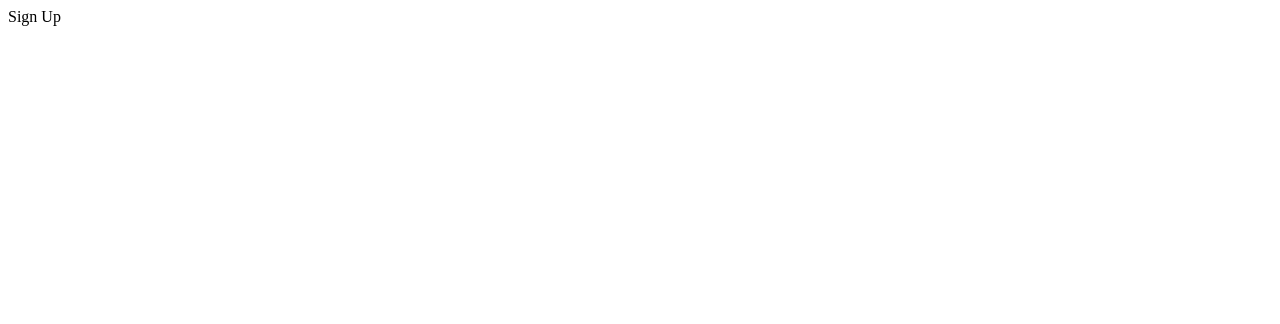
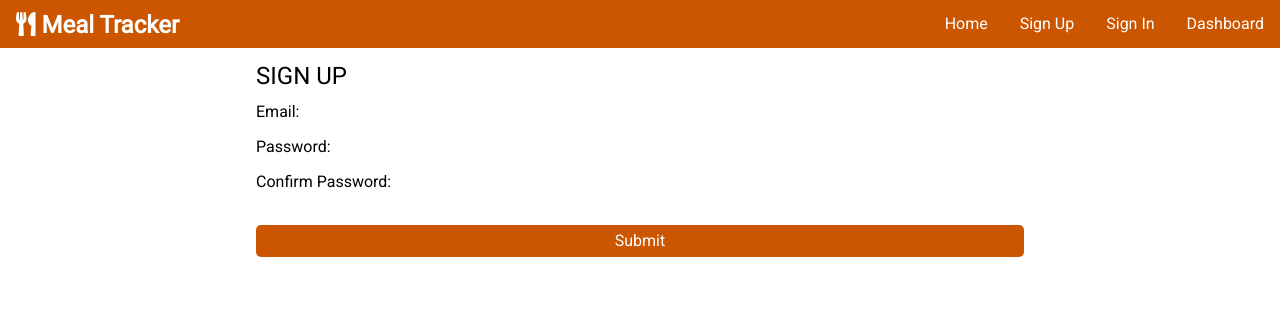
Before and after one commit to TheAuthorGH/mealtracker, a website: page client/signup.html in a window 1280 px wide. Drawn offline with nearby package versions, Linux system fonts and the light colour scheme.

Commit message:
implement signup page

```diff
--- a/client/signup.html
+++ b/client/signup.html
@@ -4,12 +4,61 @@
 
 <head>
 
-	<title>MealTracker - Sign Up</title>
+	<link href="https://fonts.googleapis.com/css?family=Roboto" rel="stylesheet">
+	<link rel="stylesheet" href="https://use.fontawesome.com/releases/v5.2.0/css/all.css" integrity="sha384-hWVjflwFxL6sNzntih27bfxkr27PmbbK/iSvJ+a4+0owXq79v+lsFkW54bOGbiDQ" crossorigin="anonymous"/>
+
+	<link rel="stylesheet" href="styles/reset.css" type="text/css">
+	<link rel="stylesheet" href="styles/base.css" type="text/css">
+	<link rel="stylesheet" href="styles/page-signup.css" type="text/css">
+
+	<script src="https://code.jquery.com/jquery-3.3.1.min.js"></script>
+	<script src="https://code.jquery.com/ui/1.12.1/jquery-ui.js"></script>
+
+	<script src="scripts/base.js"></script>
+	<script src="scripts/page-signup.js"></script>
+
+	<meta name="viewport" content="width=device-width, initial-scale=1.0">
 
 </head>
 
 <body>
-	Sign Up
+
+	<header role="banner">
+		<h1><a href="/"><span class="fas fa-utensils"></span> <span class="responsive-widescreen">Meal Tracker</span></a></h1>
+		<nav class="responsive-widescreen">
+			<ul>
+				<li><a href="/">Home</a></li>
+				<li><a href="/signup">Sign Up</a></li>
+				<li><a href="/signin">Sign In</a></li>
+				<li><a href="/dashboard">Dashboard</a></li>
+			</ul>
+		</nav>
+		<nav class="responsive-mobile">
+			<ul>
+				<li><a href="/">Home</a></li>
+				<li><a href="/signup">Sign Up</a></li>
+				<li><a href="/signin">Sign In</a></li>
+				<li><a href="/dashboard">Dashboard</a></li>
+			</ul>
+		</nav>
+		<button class="nav-control responsive-mobile" aria-label="navigation menu"><span class="fas fa-bars"></span></button>
+	</header>
+
+	<main role="main">
+
+		<section role="region">
+			<h2>Sign Up</h2>
+			<form class="mt-signup">
+				<label for="mt-signup-email"><span>Email:</span> <input type="email" id="mt-signup-email" required></label>
+				<label for="mt-signup-password"><span>Password:</span> <input type="password" id="mt-signup-password" required></label>
+				<label for="mt-signup-password-confirm"><span>Confirm Password:</span> <input type="password" id="mt-signup-password-confirm" required></label>
+				<button type="submit">Submit</button>
+				<p class="mt-signup-messages"></p>
+			</form>
+		</section>
+
+	</main>
+
 </body>
 
 </html>
--- /dev/null
+++ b/client/styles/page-signup.css
@@ -0,0 +1,32 @@
+main {
+	padding: 16px;
+	width: 90%;
+	max-width: 800px;
+}
+
+h2 {
+	text-transform: uppercase;
+	font-weight: lighter;
+	font-size: 24px;
+	margin-bottom: 16px;
+}
+
+form.mt-signup {
+	display: flex;
+	flex-direction: column;
+}
+
+form.mt-signup label {
+	display: flex;
+	flex-direction: column;
+}
+
+form.mt-signup button {
+	margin: 16px 0;
+}
+
+form.mt-signup .mt-signup-messages {
+	text-align: center;
+	color: #A22;
+	padding: 16px;
+}
```
